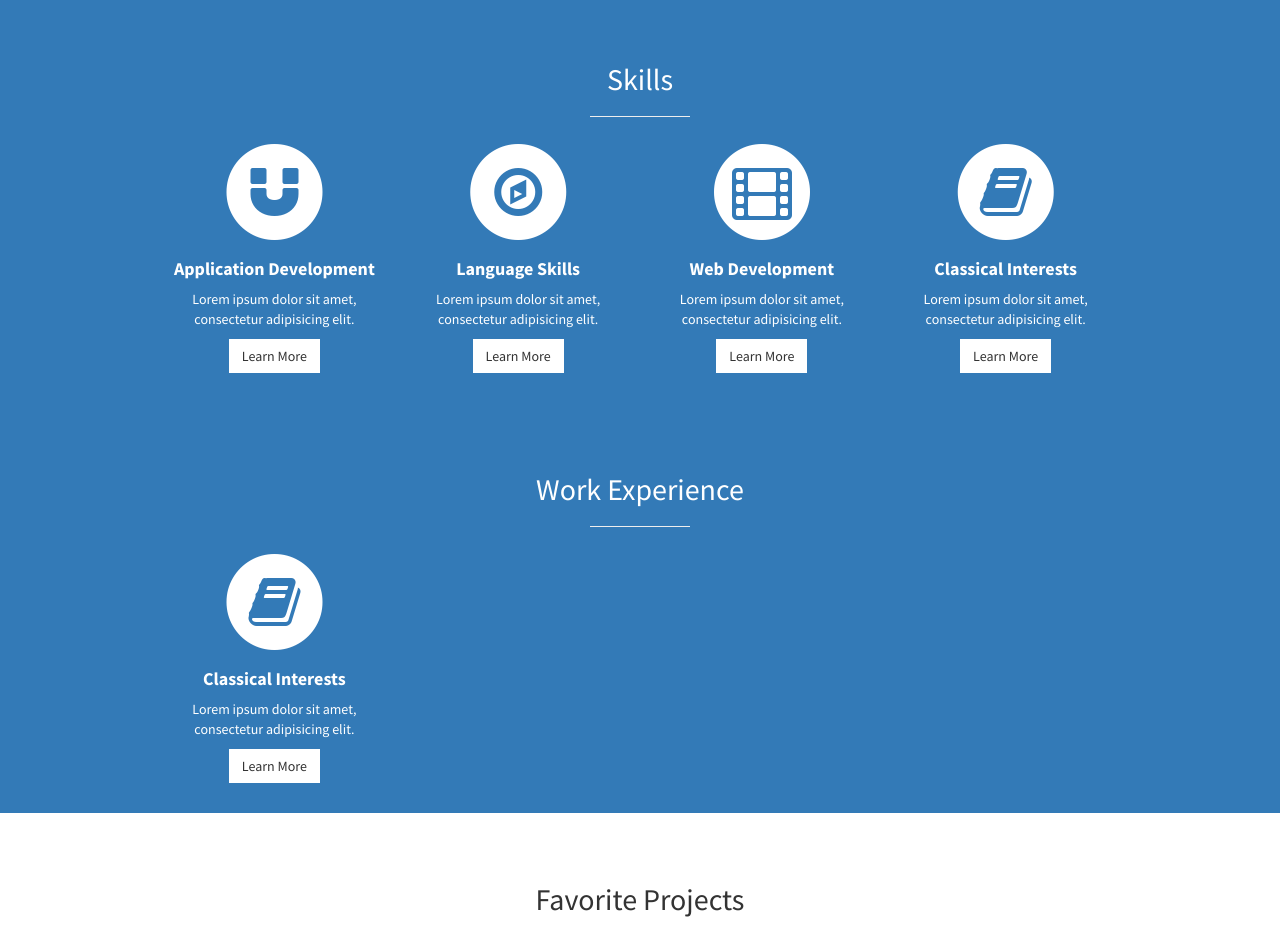
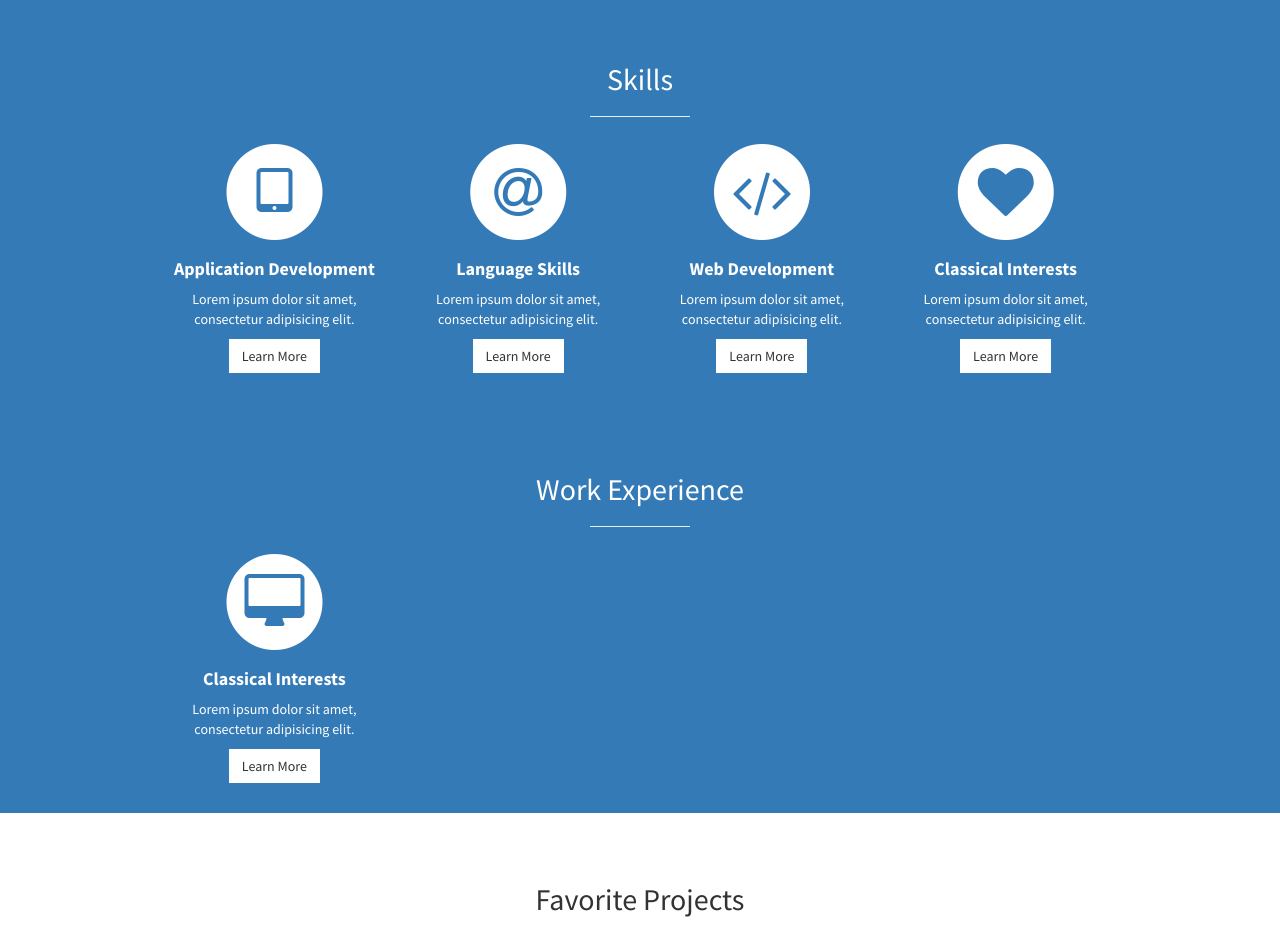
Before and after one commit to Rjervis3/Personal_Website, a website: page index.html in a window 1280 px wide. Shown: the part 980-1913 px from the top of the page. Drawn offline with Linux system fonts and the light colour scheme.

Commit message:
icons update?

```diff
--- a/index.html
+++ b/index.html
@@ -94,7 +94,7 @@
                             <div class="service-item">
                                 <span class="fa-stack fa-4x">
                                 <i class="fa fa-circle fa-stack-2x"></i>
-                                <i class="fa fa-magnet fa-stack-1x text-primary"></i>
+                                <i class="fa fa-tablet fa-stack-1x text-primary"></i>
                             </span>
                                 <h4>
                                     <strong>Application Development</strong>
@@ -107,7 +107,7 @@
                             <div class="service-item">
                                 <span class="fa-stack fa-4x">
                                 <i class="fa fa-circle fa-stack-2x"></i>
-                                <i class="fa fa-compass fa-stack-1x text-primary"></i>
+                                <i class="fa fa-at fa-stack-1x text-primary"></i>
                             </span>
                                 <h4>
                                     <strong>Language Skills</strong>
@@ -120,7 +120,7 @@
                             <div class="service-item">
                                 <span class="fa-stack fa-4x">
                                 <i class="fa fa-circle fa-stack-2x"></i>
-                                <i class="fa fa-film fa-stack-1x text-primary"></i>
+                                <i class="fa fa-code fa-stack-1x text-primary"></i>
                             </span>
                                 <h4>
                                     <strong>Web Development</strong>
@@ -133,7 +133,7 @@
                             <div class="service-item">
                                 <span class="fa-stack fa-4x">
                                 <i class="fa fa-circle fa-stack-2x"></i>
-                                <i class="fa fa-book fa-stack-1x text-primary"></i>
+                                <i class="fa fa-heart fa-stack-1x text-primary"></i>
                             </span>
                                 <h4>
                                     <strong>Classical Interests</strong>
@@ -164,7 +164,7 @@
                          <div class="service-item">
                                 <span class="fa-stack fa-4x">
                                 <i class="fa fa-circle fa-stack-2x"></i>
-                                <i class="fa fa-book fa-stack-1x text-primary"></i>
+                                <i class="fa fa-desktop fa-stack-1x text-primary"></i>
                             </span>
                                 <h4>
                                     <strong>Classical Interests</strong>
```
